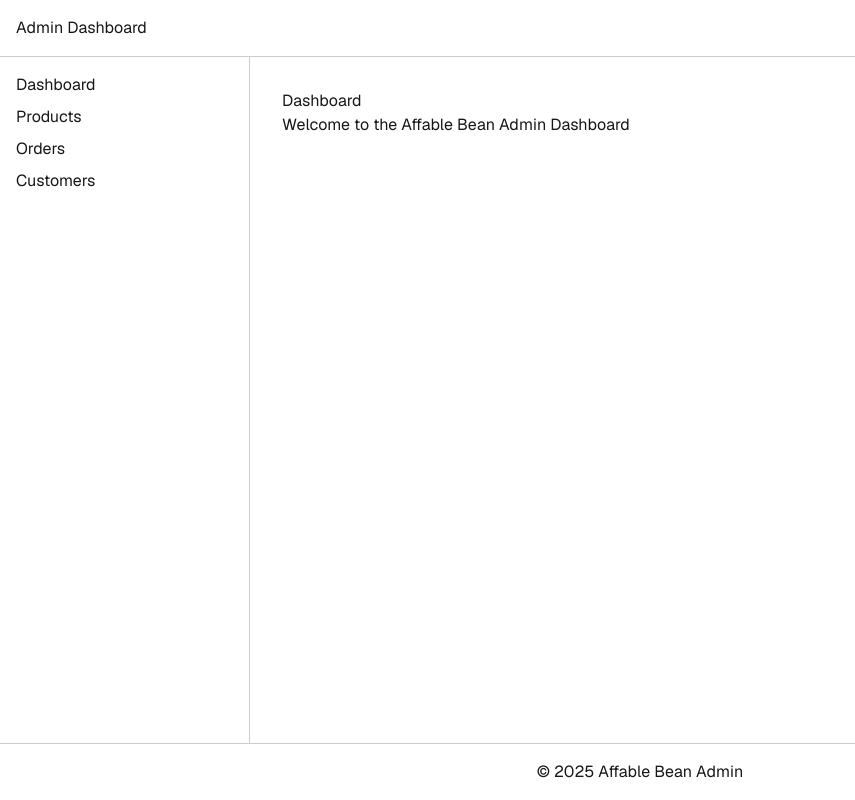
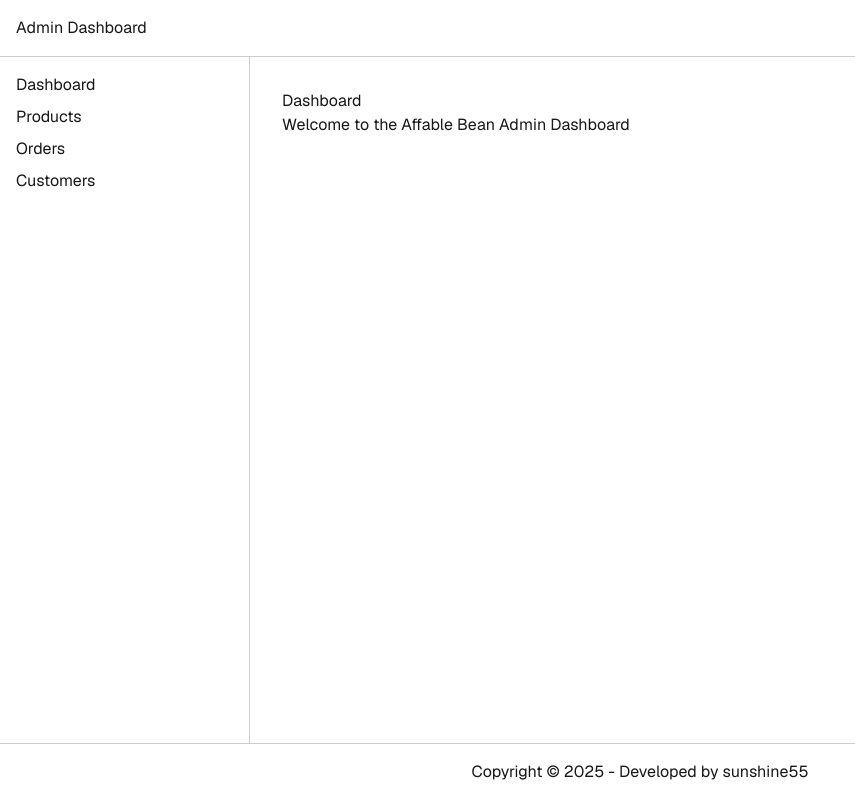
Before and after one commit to sunshine55/affablebean-spring-tutorial, a Next.js app in the folder afbb-gui/admin/: page / in a window 1280 px wide. Shown: the whole page, without its empty margins (0-855 px from the left). Built offline with nearby package versions, Linux system fonts and the light colour scheme.

Commit message:
update footer content

```diff
--- a/afbb-gui/admin/components/Footer.tsx
+++ b/afbb-gui/admin/components/Footer.tsx
@@ -1,7 +1,11 @@
 export function Footer() {
   return (
     <footer className="footer">
-      <p>&copy; {new Date().getFullYear()} Affable Bean Admin</p>
+      <aside>
+        <p>
+          Copyright &copy; {new Date().getFullYear()} - Developed by <a href="https://github.com/sunshine55?tab=repositories">sunshine55</a>
+        </p>
+      </aside>
     </footer>
   );
 }
```
